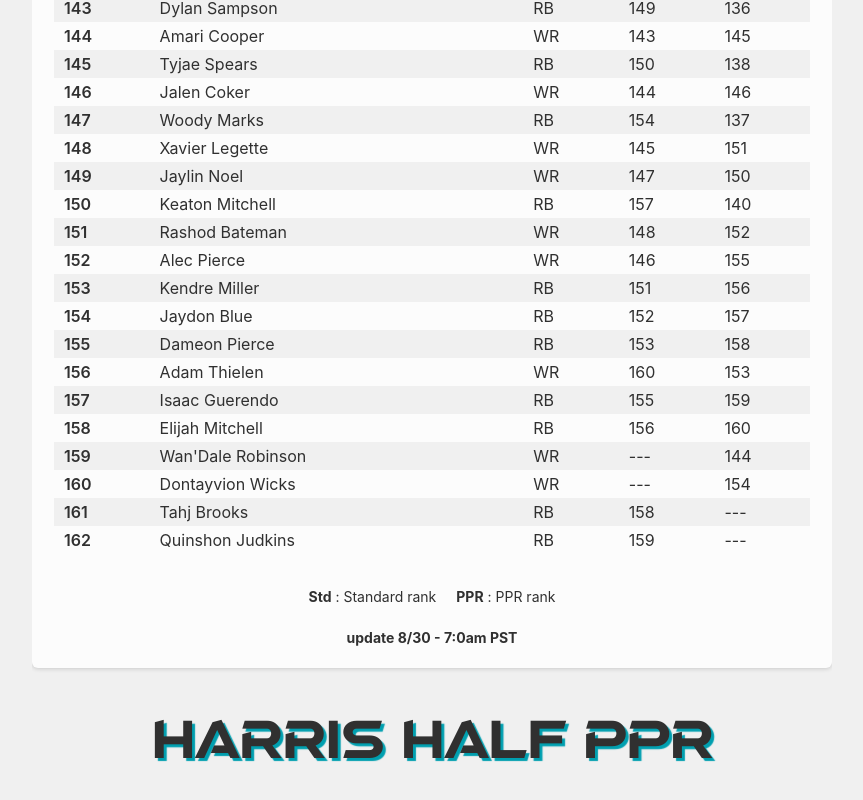
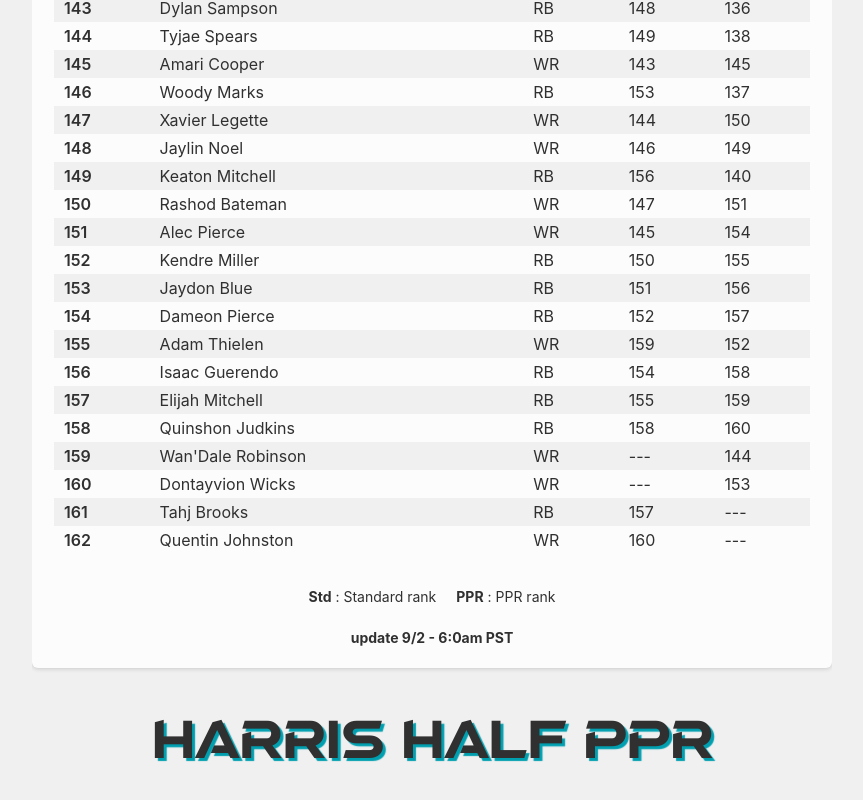
Before and after one commit to travman89/HarrisHalfPPR, a React (Vite) app: page /160 in a window 1280 px wide. Shown: the part 4192-4992 px from the top of the page, without its empty margins (208-1071 px from the left). Built offline with nearby package versions, Linux system fonts and the light colour scheme.

Commit message:
9-2 600am update

```diff
--- a/src/Home/index.tsx
+++ b/src/Home/index.tsx
@@ -259,7 +259,7 @@ const Home = () => {
             </LegendKey>
           )}
         </Legend>
-        <UpdatedText> update 8/30 - 7:0am PST</UpdatedText>
+        <UpdatedText> update 9/2 - 6:0am PST</UpdatedText>
       </TableContainer>
       <Heading>Harris Half PPR</Heading>
       <Disclaimer>
```
Also changed, not shown: src/data/ros.json (+1 -1 lines), src/data/wr.json (+1 -1 lines).
